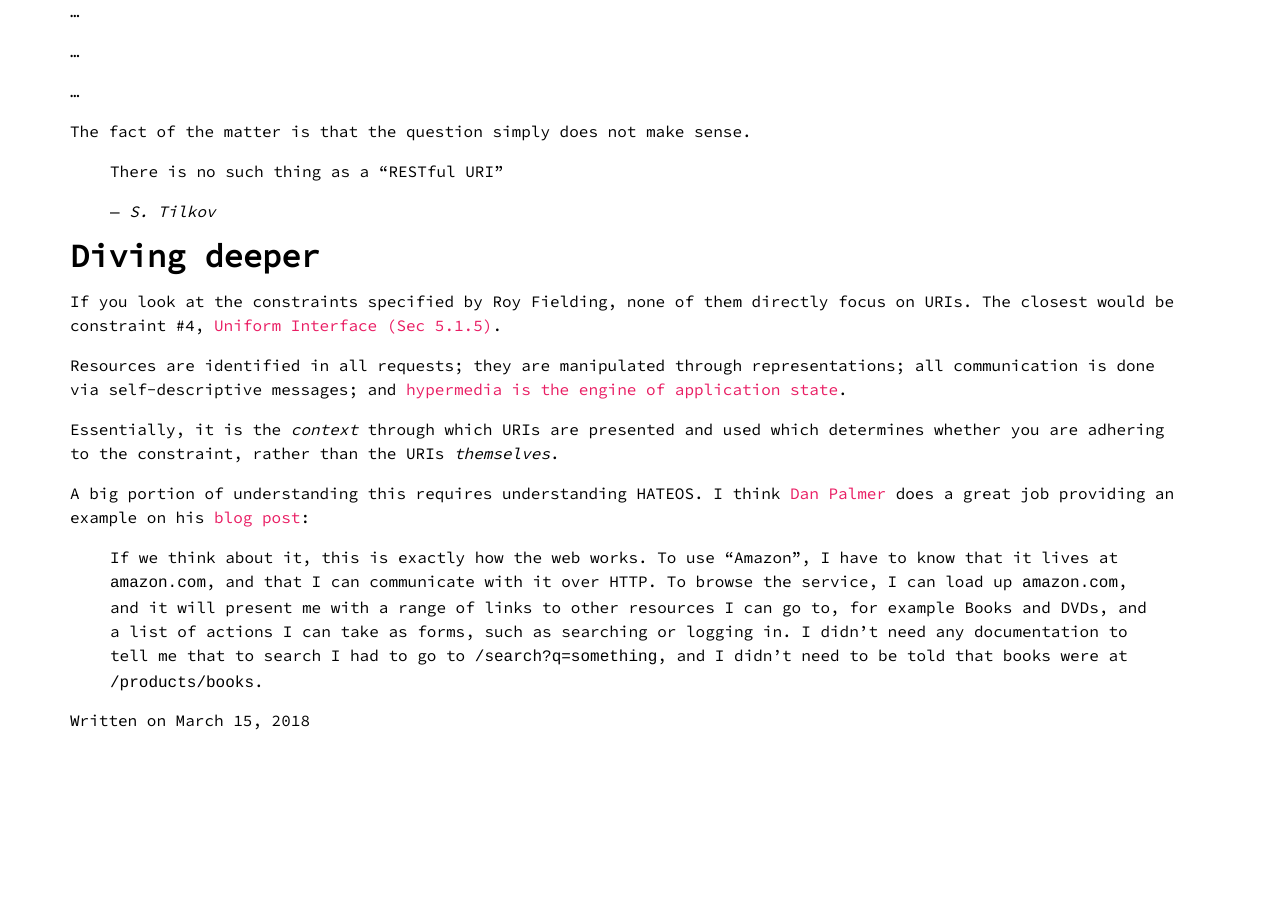
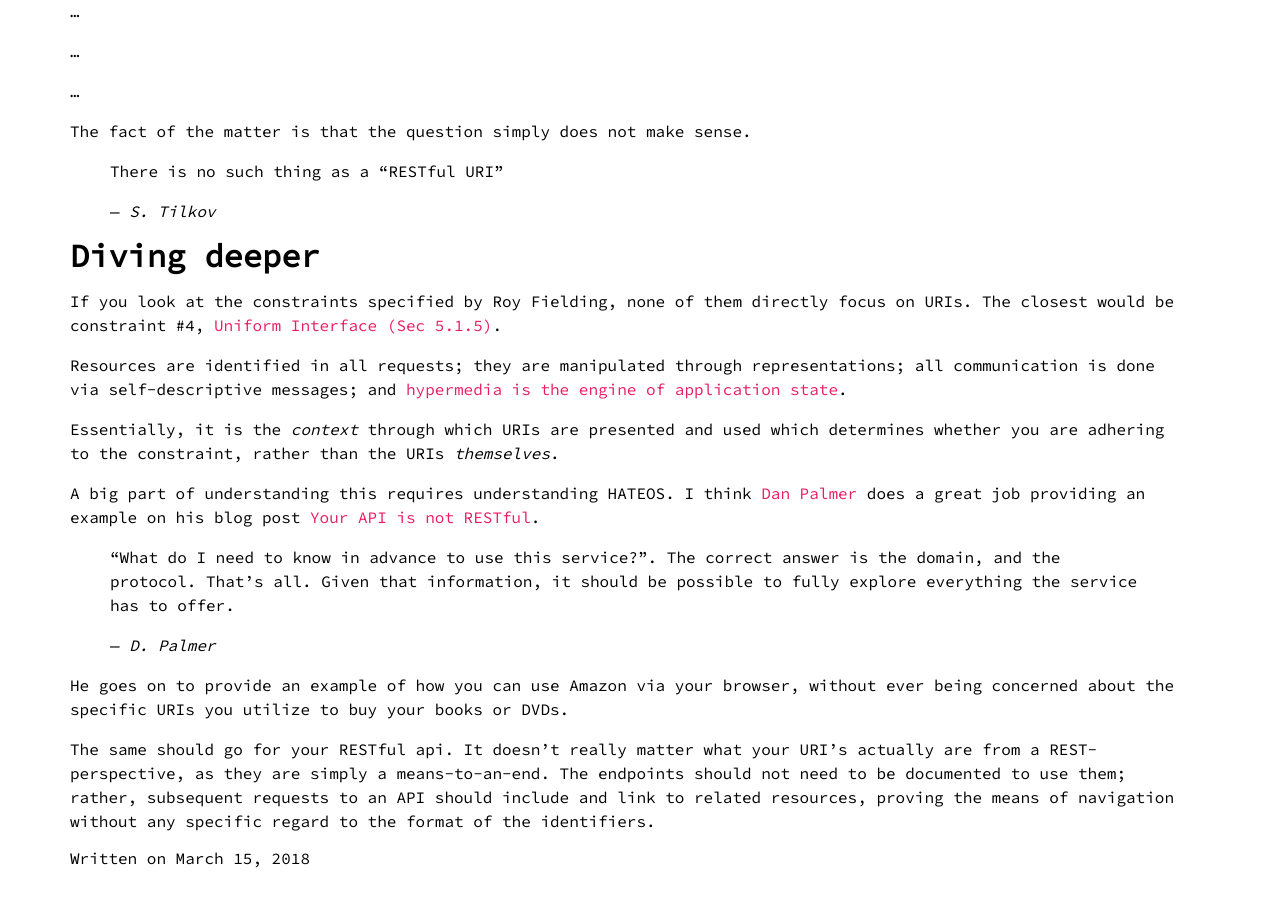
Before and after one commit to clagraff/clagraff.github.io, a Jekyll site: the page built from _posts/2018-03-15-RESTful-URLs.md, in a window 1280 px wide and 900 px high, scrolled down 725 px. Built offline with Jekyll 4.4.1, drawn with Linux system fonts in a browser that asks for light colours; before the commit the page ends 1487 px from its top, so only the background shows below that.

Commit message:
Update 2018-03-15-RESTful-URLs.md

```diff
--- a/_posts/2018-03-15-RESTful-URLs.md
+++ b/_posts/2018-03-15-RESTful-URLs.md
@@ -40,9 +40,15 @@ Resources are identified in all requests; they are manipulated through represent
 
 Essentially, it is the _context_ through which URIs are presented and used which determines whether you are adhering to the constraint, rather than the URIs _themselves_.
 
-A big portion of understanding this requires understanding HATEOS. I think [Dan Palmer][4] does a great job providing an example on his [blog post][5]:
+A big part of understanding this requires understanding HATEOS. I think [Dan Palmer][4] does a great job providing an example on his blog post [Your API is not RESTful][5].
 
-> If we think about it, this is exactly how the web works. To use “Amazon”, I have to know that it lives at `amazon.com`, and that I can communicate with it over HTTP. To browse the service, I can load up `amazon.com`, and it will present me with a range of links to other resources I can go to, for example Books and DVDs, and a list of actions I can take as forms, such as searching or logging in. I didn’t need any documentation to tell me that to search I had to go to `/search?q=something`, and I didn’t need to be told that books were at `/products/books`.
+> “What do I need to know in advance to use this service?”. The correct answer is the domain, and the protocol. That’s all. Given that information, it should be possible to fully explore everything the service has to offer.
+>
+> — _D. Palmer_
+
+He goes on to provide an example of how you can use Amazon via your browser, without ever being concerned about the specific URIs you utilize to buy your books or DVDs.
+
+The same should go for your RESTful api. It doesn't really matter what your URI's actually are from a REST-perspective, as they are simply a means-to-an-end. The endpoints should not need to be documented to use them; rather, subsequent requests to an API should include and link to related resources, proving the means of navigation without any specific regard to the format of the identifiers.
 
 [1]: https://youtu.be/pspy1H6A3FM?t=1083
 [2]: https://www.ics.uci.edu/~fielding/pubs/dissertation/rest_arch_style.htm#sec_5_1_5
```
Also changed, not shown: other parts of _posts/2018-03-15-RESTful-URLs.md (+1 -1 lines).
